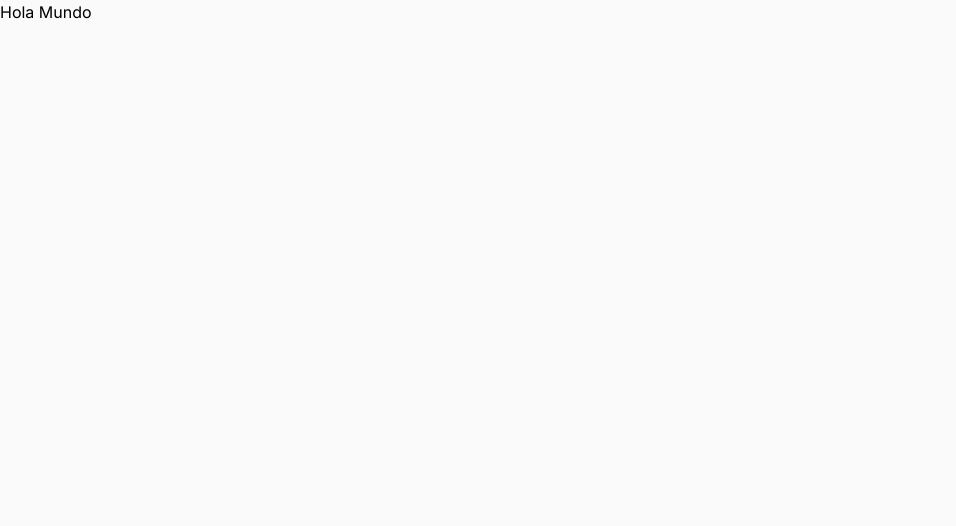
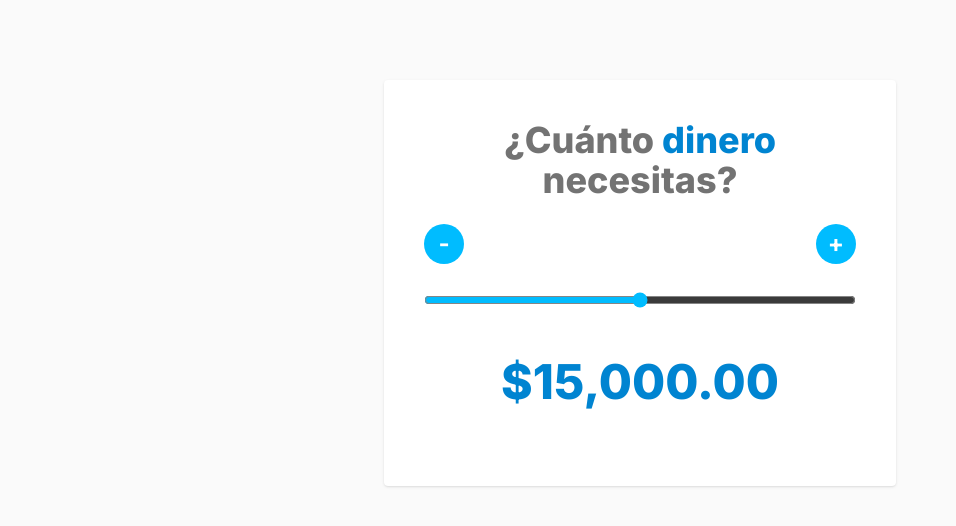
Before and after one commit to Carlosaac23/cotizador-prestamos, a React (Vite) app: page / in a window 1280 px wide. Shown: the top 526 px of the page, without its empty margins (0-956 px from the left). Built offline with nearby package versions, Linux system fonts and the light colour scheme.

Commit message:
feat: create the main page with components and useState

```diff
--- a/src/App.jsx
+++ b/src/App.jsx
@@ -1,3 +1,52 @@
+import { useState } from 'react';
+import formatMoney from './helpers';
+import Header from '@/components/Header';
+import Button from '@/components/Button';
+
 export default function App() {
-  return <h1>Hola Mundo</h1>;
+  const [quantity, setQuantity] = useState(15000);
+
+  const MIN = 0;
+  const MAX = 30000;
+  const STEP = 100;
+
+  function handleChange(e) {
+    setQuantity(parseInt(e.target.value));
+  }
+
+  function handleClickDecrement() {
+    const value = quantity - STEP;
+    if (value < MIN) return alert(`La cantidad mínima es ${MIN}`);
+
+    setQuantity(value);
+  }
+
+  function handleClickIncrease() {
+    const value = quantity + STEP;
+    if (value > MAX) return alert(`La cantidad máxima es ${MAX}`);
+
+    setQuantity(value);
+  }
+
+  return (
+    <div className='mx-auto my-20 max-w-lg rounded-sm bg-white p-10 shadow-sm'>
+      <Header />
+      <div className='my-6 flex justify-between'>
+        <Button operator='-' fn={handleClickDecrement} />
+        <Button operator='+' fn={handleClickIncrease} />
+      </div>
+      <input
+        type='range'
+        className='h-6 w-full bg-neutral-200 accent-sky-400 hover:accent-sky-600'
+        onChange={handleChange}
+        min={MIN}
+        max={MAX}
+        step={STEP}
+        value={quantity}
+      />
+      <p className='my-10 text-center text-5xl font-extrabold text-sky-600'>
+        {formatMoney(quantity)}
+      </p>
+    </div>
+  );
 }
```
